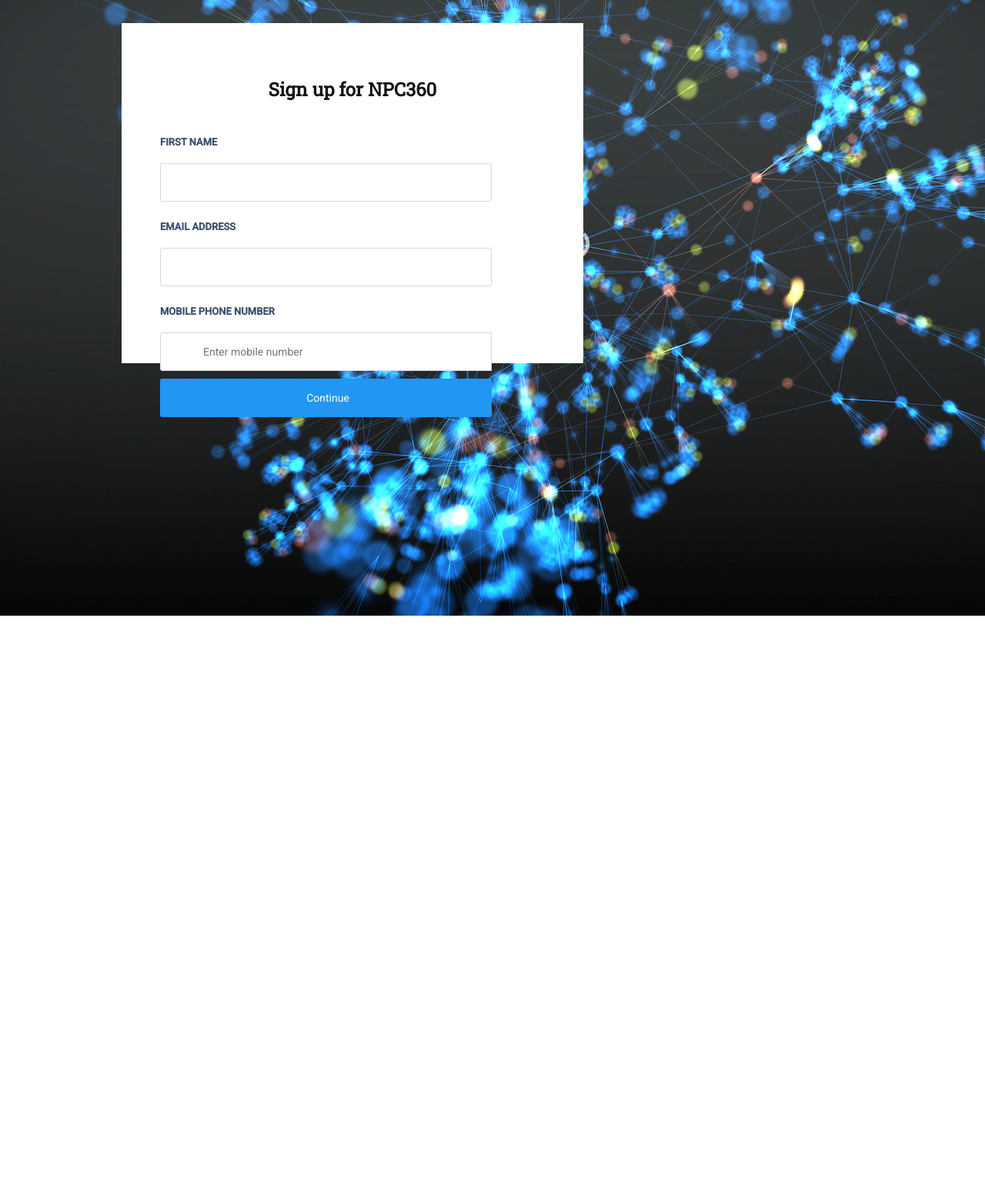
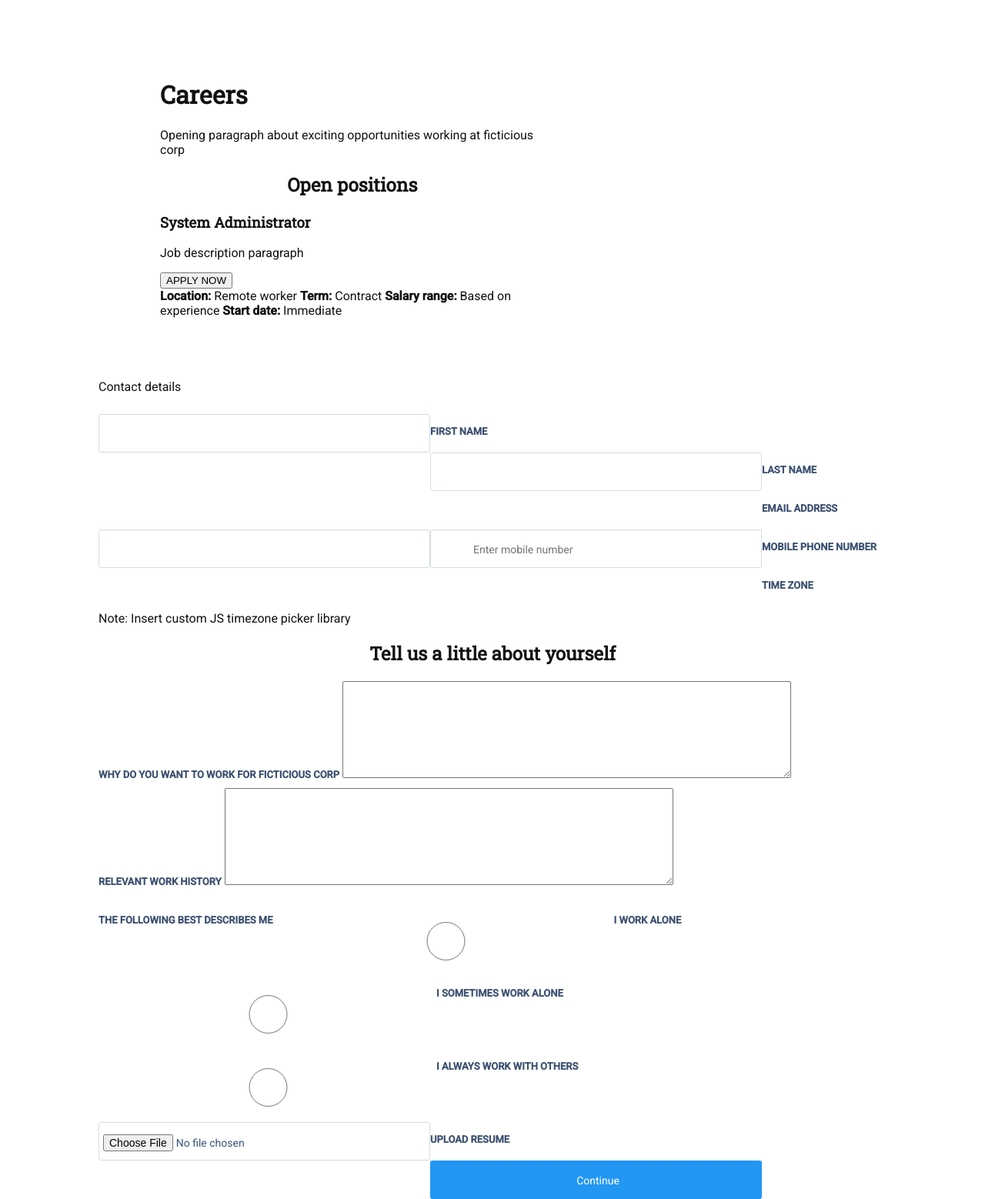
Before and after one commit to NPC360/NPC360, a Flask app: page /signup in a window 1280 px wide. Shown: the whole page at 77% size. Before the commit the page ends 800 px from the top, so only its background shows below. Run offline with Flask 2, Linux system fonts and the light colour scheme; some libraries are stand-ins or nearby versions.

Commit message:
Started shitty HTML for IRL testing.

```diff
--- a/wsgi/app.py
+++ b/wsgi/app.py
@@ -38,6 +38,7 @@ landing page / HTML / authorization routes
 def index():
     return render_template('index.html')
 
+#@app.route("/careers", methods = ['GET','POST'])
 @app.route("/signup", methods = ['GET','POST'])
 def signup():
     if request.method == 'POST':
--- a/wsgi/static/css/style.css
+++ b/wsgi/static/css/style.css
@@ -2,7 +2,7 @@ body{
   width:80%;margin:auto;
   font-family: 'Roboto', sans-serif;
   color: #111111;
-  background:url(../img/bg.png) center center;
+  background-color: white;
 }
 
 h1, h2, h3, h4, h5, h6 {
--- a/wsgi/templates/index.html
+++ b/wsgi/templates/index.html
@@ -18,9 +18,10 @@
 
 <body>
 
-  <h2>Flask Quick-Start for OpenShift</h2>
+  <h2>NPC Ficticious company website homepage</h2>
   <p>2014 &middot; <a href="http://neal.rs">@nealrs</a> &middot; <a href="https://github.com/nealrs/flask-os">fork this on github</a>
 
+  <p><a href="/careers">Apply for job (game signup)</a>
   <!-- JaVAVAVAVAVa -->
   <script src="{{url_for('static', filename='js/script.js') }}"></script>
 
--- a/wsgi/templates/signup1.html
+++ b/wsgi/templates/signup1.html
@@ -23,13 +23,43 @@
 
 <div class="container">
 
-  <h2>Sign up for NPC360</h2>
+  <h1>Careers</h1>
 
+  <p>Opening paragraph about exciting opportunities working at ficticious corp</p>
+
+  <h2>Open positions</h2>
+
+  <div class="position-container">
+
+    <div class="left-column">
+      <h3>System Administrator</h3>
+      <p>Job description paragraph</p>
+
+      <!-- clicking on the apply now button will expand the div below? or perhaps it opens up a form kind of like how your flight project opens up the view/download interface? -->
+      <button>APPLY NOW</button>
+    </div>
+    </div class="right-column">
+      <span><strong>Location:</strong> Remote worker</span>
+      <span><strong>Term:</strong> Contract</span>
+      <span><strong>Salary range:</strong> Based on experience</span>
+      <span><strong>Start date:</strong> Immediate</span>
+
+    </div>
+  </div>
+
+  <div class="expanding-div">
     <form id="signupForm" class="signupForm" action="/signup" method="POST">
+
+        <p>Contact details</p>
 
         <div>
           <label>First name</label>
           <input id="fname" type="text" name="fname" required/>
+        </div>
+
+        <div>
+          <label>Last name</label>
+          <input id="lname" type="text" name="lname" required/>
         </div>
 
         <div>
@@ -42,6 +72,36 @@
           <input id="tel" type="tel" name="tel" placeholder="Enter mobile number" required/>
         </div>
 
+        <div>
+          <label>Time zone</label>
+          <p>Note: Insert custom JS timezone picker library</p>
+        </div>
+
+        <h2>Tell us a little about yourself</h2>
+
+        <div>
+          <label>Why do you want to work for ficticious corp</label>
+          <textarea id="whywork" name="whywork" rows="8" cols="70" required></textarea>
+        </div>
+
+        <div>
+          <label>Relevant work history</label>
+          <textarea id="whywork" name="whywork" rows="8" cols="70" required></textarea>
+        </div>
+
+        <div>
+          <label>The following best describes me</label>
+            <label><input type=radio name=group value="I work alone"> I work alone </label><br/>
+            <label><input type=radio name=group value="I somtimes work alone"> I sometimes work alone </label><br/>
+            <label><input type=radio name=group value="I always work with others"> I always work with others</label><br/>
+        </div>
+
+
+        <div>
+          <label>Upload resume</label>
+          <input type="file" name="resumefile" accept=".pdf/*">
+        </div>
+
       <!--Use JS to determine timezone or use a map based selector-->
       <input id="tz" class="hiddeninput" type="text" name="tz" hidden/>
 
@@ -52,6 +112,7 @@
       <input id="submit" class="btn-primary" type="submit" value="Continue">
 
     </form>
+  </div>
 
 </div>
 
```
Lines whose indentation alone changed are shown as unchanged.
